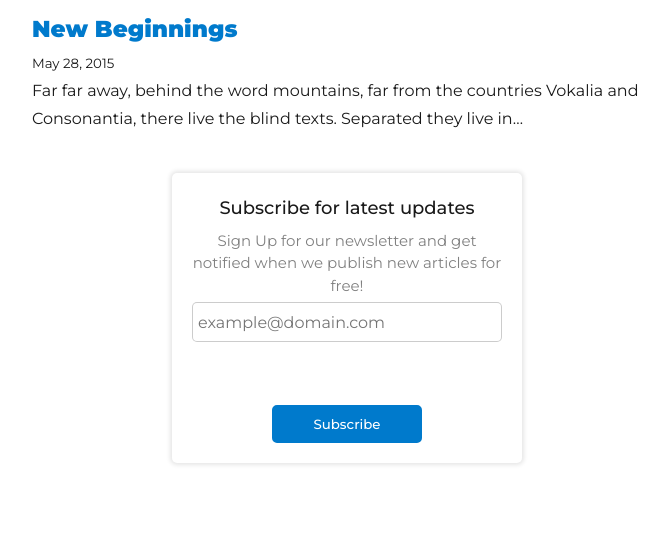
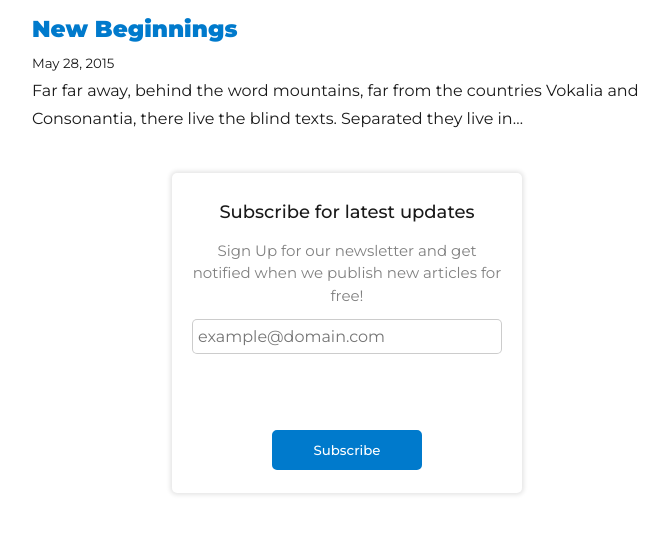
Before and after one commit to manueltuero/my-blog, a Gatsby site: page / in a window 1280 px wide. Shown: the part 128-662 px from the top of the page, without its empty margins (293-961 px from the left). Built offline with nearby package versions, Linux system fonts and the light colour scheme; Gatsby itself is replaced by a stand-in of ours; some packages are replaced by stand-ins of ours.

Commit message:
chore: minor changes

```diff
--- a/src/components/SubscribeForm/index.js
+++ b/src/components/SubscribeForm/index.js
@@ -49,7 +49,7 @@ function SubscribeForm() {
       </div>
       <button
         className="subscribe-form__button"
-        type="button"
+        type="submit"
         onClick={handleSubmit}
       >
         Subscribe
--- a/src/components/SubscribeForm/styles.css
+++ b/src/components/SubscribeForm/styles.css
@@ -5,7 +5,7 @@
   box-shadow: 0 0 4px 2px rgba(0, 0, 0, 0.1);
   display: flex;
   flex-direction: column;
-  height: 290px;
+  height: 320px;
   justify-content: space-around;
   margin: 40px auto;
   max-width: 350px;
@@ -55,6 +55,7 @@
   flex-direction: column;
   font-size: 16px;
   height: 85px;
+  line-height: 1.4;
   margin-bottom: 20px;
   width: 100%;
 }
@@ -65,7 +66,7 @@
   border-radius: 5px;
   color: #362F34;
   font-size: 16px;
-  height: 40px;
+  height: 35px;
   outline: none;
   padding: 5px;
   transition: all 0.5s ease-in-out;
```
